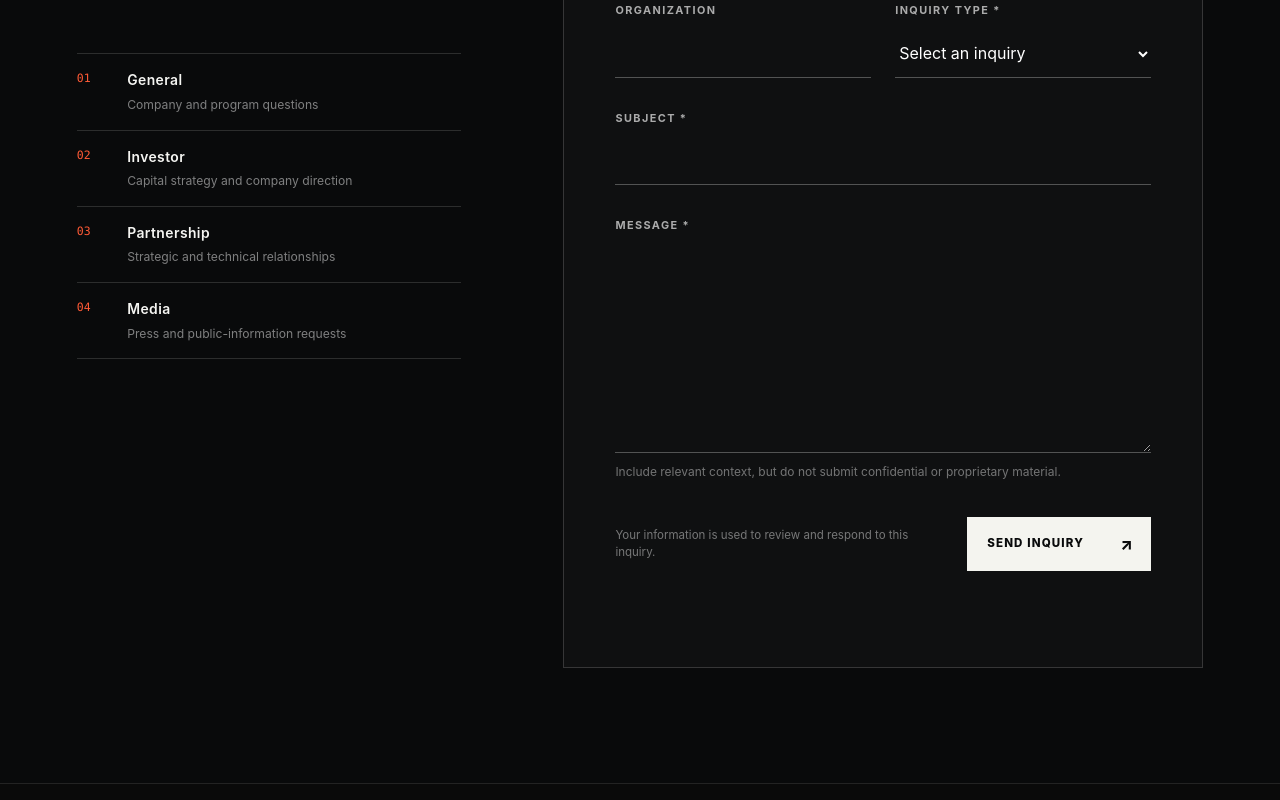
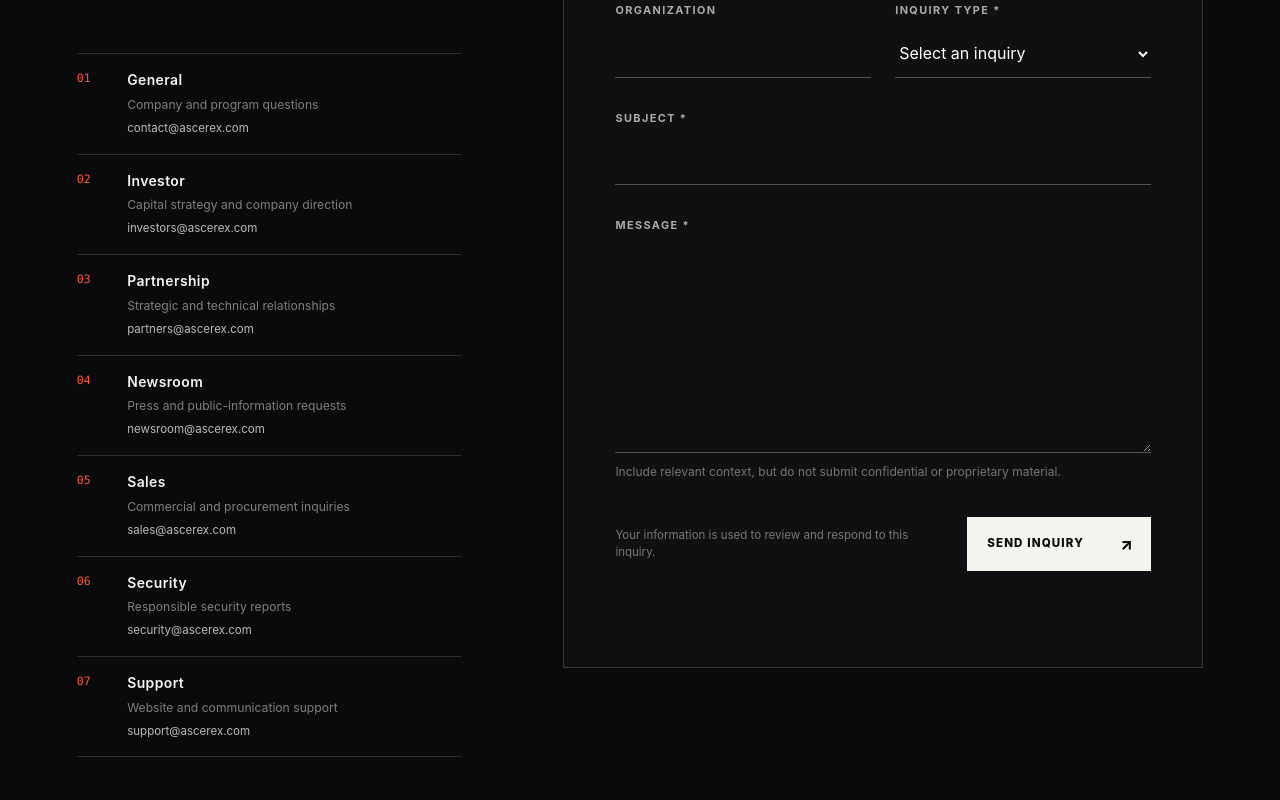
Before and after one commit to ascerex/website-nextjs, a Next.js app: page /contact in a window 1280 px wide. Shown: the part 960-1760 px from the top of the page. Built offline with nearby package versions, Linux system fonts and the light colour scheme.

Commit message:
[Implementation] added logic for contact to link to correct emails

```diff
--- a/src/app/contact/contact.module.css
+++ b/src/app/contact/contact.module.css
@@ -182,6 +182,24 @@
   line-height: 1.45;
 }
 
+.routeList a {
+  width: fit-content;
+  margin-top: 0.15rem;
+  color: rgba(255, 255, 255, 0.72);
+  font-size: 0.72rem;
+  text-underline-offset: 0.25em;
+}
+
+.routeList a:hover {
+  color: #fff;
+  text-decoration: underline;
+}
+
+.routeList a:focus-visible {
+  outline: 2px solid var(--contact-accent);
+  outline-offset: 3px;
+}
+
 @media (max-width: 820px) {
   .hero {
     min-height: auto;
--- a/src/app/contact/page.tsx
+++ b/src/app/contact/page.tsx
@@ -1,6 +1,7 @@
 import type { Metadata } from "next";
 import { ContactForm } from "@/components/ContactForm";
 import { Footer, Header } from "@/components";
+import { inquiryRoutes } from "@/data/inquiryRoutes";
 import styles from "./contact.module.css";
 
 export const metadata: Metadata = {
@@ -8,13 +9,6 @@ export const metadata: Metadata = {
   description:
     "Contact Ascerex about investment, strategic partnerships, media, and general inquiries.",
 };
-
-const inquiryRoutes = [
-  ["01", "General", "Company and program questions"],
-  ["02", "Investor", "Capital strategy and company direction"],
-  ["03", "Partnership", "Strategic and technical relationships"],
-  ["04", "Media", "Press and public-information requests"],
-];
 
 export default function ContactPage() {
   return (
@@ -53,12 +47,13 @@ export default function ContactPage() {
             </div>
 
             <ol className={styles.routeList}>
-              {inquiryRoutes.map(([number, title, detail]) => (
-                <li key={number}>
-                  <span>{number}</span>
+              {inquiryRoutes.map((route) => (
+                <li key={route.value}>
+                  <span>{route.number}</span>
                   <div>
-                    <strong>{title}</strong>
-                    <small>{detail}</small>
+                    <strong>{route.title}</strong>
+                    <small>{route.detail}</small>
+                    <a href={`mailto:${route.email}`}>{route.email}</a>
                   </div>
                 </li>
               ))}
--- a/src/app/investors/page.tsx
+++ b/src/app/investors/page.tsx
@@ -133,7 +133,7 @@ export default function InvestorsPage() {
                 Explore the company <span aria-hidden="true">↓</span>
               </a>
               <a
-                href="mailto:contact@ascerex.com?subject=Investor%20inquiry"
+                href="mailto:investors@ascerex.com?subject=Investor%20inquiry"
                 className={styles.secondaryAction}
               >
                 Investor inquiry <span aria-hidden="true">↗</span>
@@ -397,7 +397,7 @@ export default function InvestorsPage() {
                 conducting a public securities offering through this page.
               </small>
             </div>
-            <a href="mailto:contact@ascerex.com?subject=Investor%20inquiry">
+            <a href="mailto:investors@ascerex.com?subject=Investor%20inquiry">
               Contact Ascerex <span aria-hidden="true">↗</span>
             </a>
           </div>
--- a/src/components/ContactForm.tsx
+++ b/src/components/ContactForm.tsx
@@ -1,12 +1,15 @@
 "use client";
 
 import { FormEvent, useState } from "react";
+import { getInquiryRoute, inquiryRoutes, type InquiryType } from "@/data/inquiryRoutes";
 import styles from "./ContactForm.module.css";
 
 type SubmissionState = "idle" | "submitting" | "success" | "error";
 
 export function ContactForm() {
   const [submissionState, setSubmissionState] = useState<SubmissionState>("idle");
+  const [inquiryType, setInquiryType] = useState<InquiryType | "">("");
+  const selectedRoute = getInquiryRoute(inquiryType);
 
   async function handleSubmit(event: FormEvent<HTMLFormElement>) {
     event.preventDefault();
@@ -34,6 +37,7 @@ export function ContactForm() {
       }
 
       form.reset();
+      setInquiryType("");
       setSubmissionState("success");
     } catch {
       setSubmissionState("error");
@@ -43,13 +47,14 @@ export function ContactForm() {
   return (
     <form
       className={styles.form}
-      name="ascerex-contact"
+      name={selectedRoute.formName}
       method="POST"
       data-netlify="true"
       data-netlify-honeypot="bot-field"
       onSubmit={handleSubmit}
     >
-      <input type="hidden" name="form-name" value="ascerex-contact" />
+      <input type="hidden" name="form-name" value={selectedRoute.formName} />
+      <input type="hidden" name="routing-address" value={selectedRoute.email} />
       <p className={styles.honeypot} aria-hidden="true">
         <label htmlFor="bot-field">Do not fill out this field</label>
         <input id="bot-field" name="bot-field" tabIndex={-1} autoComplete="off" />
@@ -100,18 +105,19 @@ export function ContactForm() {
           <select
             id="contact-type"
             name="inquiry-type"
-            defaultValue=""
+            value={inquiryType}
+            onChange={(event) => setInquiryType(event.currentTarget.value as InquiryType)}
             required
             aria-required="true"
           >
             <option value="" disabled>
               Select an inquiry
             </option>
-            <option value="general">General inquiry</option>
-            <option value="investor">Investor inquiry</option>
-            <option value="partnership">Strategic partnership</option>
-            <option value="media">Media or press</option>
-            <option value="technical">Technical inquiry</option>
+            {inquiryRoutes.map((route) => (
+              <option key={route.value} value={route.value}>
+                {route.title} inquiry
+              </option>
+            ))}
           </select>
         </div>
       </div>
@@ -157,7 +163,7 @@ export function ContactForm() {
         {submissionState === "error" && (
           <p className={styles.error} role="alert">
             The form could not be sent. Email us directly at{" "}
-            <a href="mailto:contact@ascerex.com">contact@ascerex.com</a>.
+            <a href={`mailto:${selectedRoute.email}`}>{selectedRoute.email}</a>.
           </p>
         )}
       </div>
--- /dev/null
+++ b/src/data/inquiryRoutes.ts
@@ -0,0 +1,64 @@
+export const inquiryRoutes = [
+  {
+    value: "general",
+    formName: "ascerex-contact",
+    number: "01",
+    title: "General",
+    detail: "Company and program questions",
+    email: "contact@ascerex.com",
+  },
+  {
+    value: "investor",
+    formName: "ascerex-investors",
+    number: "02",
+    title: "Investor",
+    detail: "Capital strategy and company direction",
+    email: "investors@ascerex.com",
+  },
+  {
+    value: "partnership",
+    formName: "ascerex-partners",
+    number: "03",
+    title: "Partnership",
+    detail: "Strategic and technical relationships",
+    email: "partners@ascerex.com",
+  },
+  {
+    value: "media",
+    formName: "ascerex-newsroom",
+    number: "04",
+    title: "Newsroom",
+    detail: "Press and public-information requests",
+    email: "newsroom@ascerex.com",
+  },
+  {
+    value: "sales",
+    formName: "ascerex-sales",
+    number: "05",
+    title: "Sales",
+    detail: "Commercial and procurement inquiries",
+    email: "sales@ascerex.com",
+  },
+  {
+    value: "security",
+    formName: "ascerex-security",
+    number: "06",
+    title: "Security",
+    detail: "Responsible security reports",
+    email: "security@ascerex.com",
+  },
+  {
+    value: "support",
+    formName: "ascerex-support",
+    number: "07",
+    title: "Support",
+    detail: "Website and communication support",
+    email: "support@ascerex.com",
+  },
+] as const;
+
+export type InquiryType = (typeof inquiryRoutes)[number]["value"];
+
+export function getInquiryRoute(value: string) {
+  return inquiryRoutes.find((route) => route.value === value) ?? inquiryRoutes[0];
+}
```
Also changed, not shown: public/contact-form.html (+73 -0 lines).
